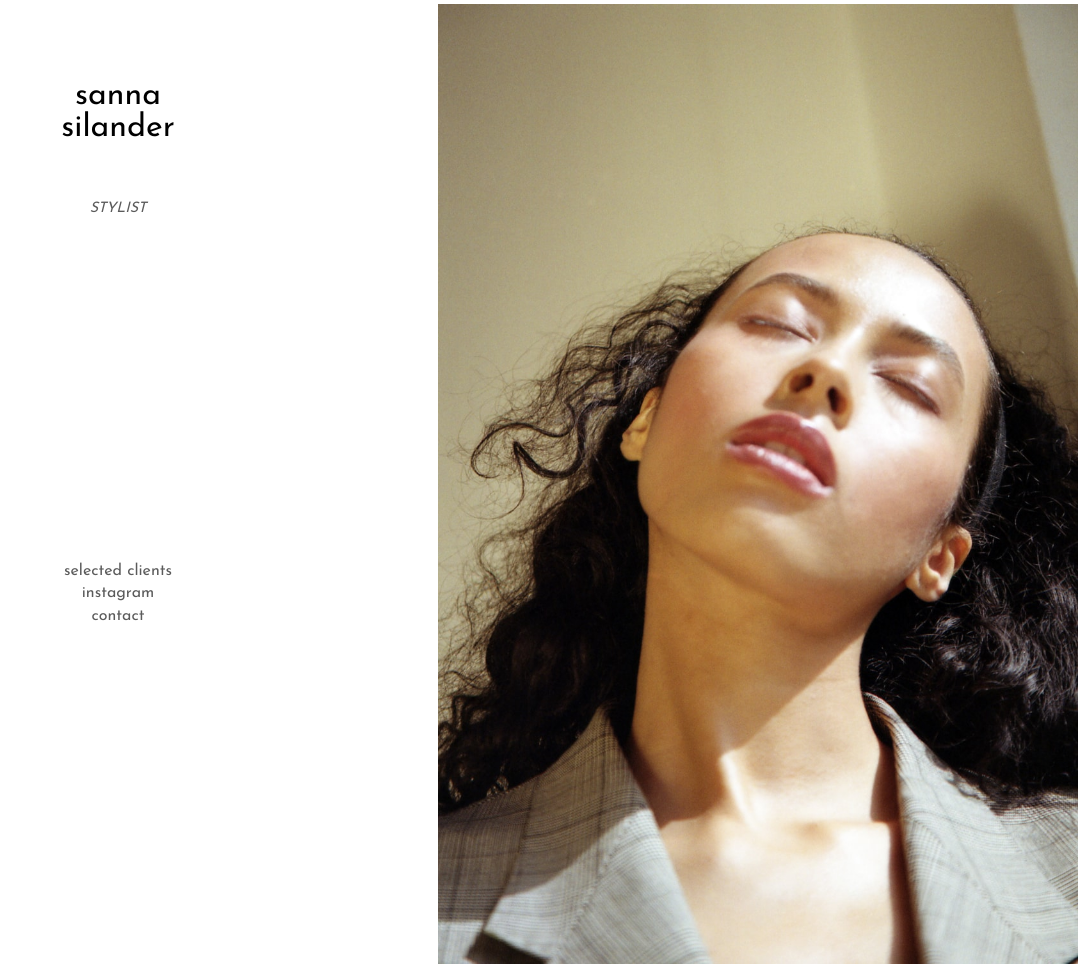
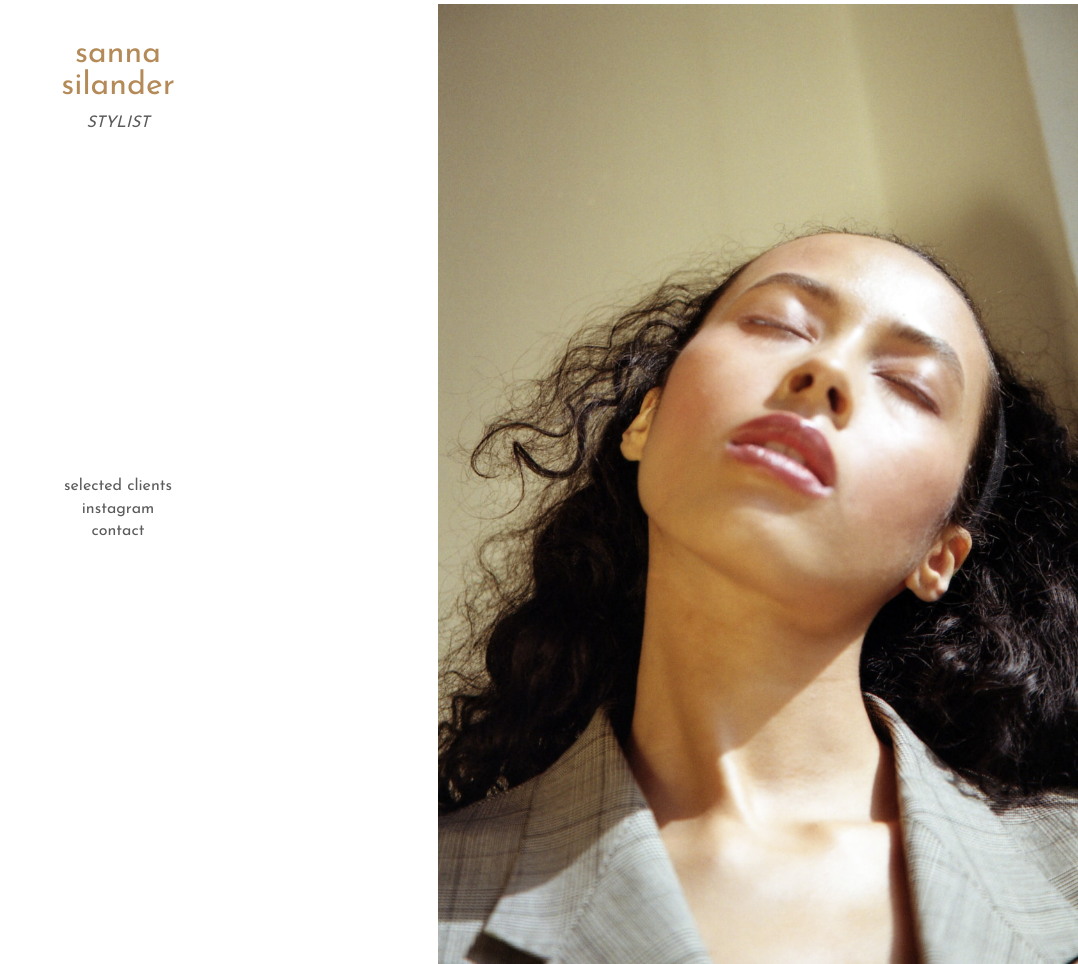
Before and after one commit to joonassuo/joonassuo.github.io, a plain HTML site: page sannasilander/index.html in a window 1280 px wide. Shown: the top 964 px of the page, without its empty margins (202-1280 px from the left). Drawn offline with nearby package versions, Linux system fonts and the light colour scheme.

Commit message:
ui changes, added code for mobile landscape

```diff
--- a/sannasilander/css/style.css
+++ b/sannasilander/css/style.css
@@ -15,15 +15,12 @@ body {
 .clients,
 .name,
 .links {
-  position: absolute;
-  left: 50%;
-  transform: translateX(-50%);
+  width: 100%;
   text-align: center;
 }
 
 .name {
-  top: 10%;
-  width: 100%;
+  margin-top: 30%;
   font-size: 2em;
   z-index: 1;
   color: rgb(0, 0, 0);
@@ -31,18 +28,11 @@ body {
 
 .bio,
 .clients {
-  width: 100%;
+  margin-top: 2%;
   font-style: italic;
   font-size: 1em;
   color: rgb(91, 91, 91);
-  top: 25%;
-}
-
-.bio {
-  display: block;
-  width: 40%;
-  line-height: 1.2em;
-  font-size: 0.9em;
+  height: 25%;
 }
 
 .clients {
@@ -52,7 +42,6 @@ body {
 
 .links {
   line-height: 1.4em;
-  top: 70%;
   font-size: 1em;
   color: rgb(0, 0, 0);
 }
@@ -115,6 +104,18 @@ a:hover,
 
   .grid-col {
     width: 70%;
+  }
+}
+
+@media only screen and (min-device-width: 700px) and (max-device-width: 900px) and (orientation: landscape) {
+  .name {
+    margin-top: 6%;
+    color: #b38a58;
+  }
+
+  .bio,
+  .clients {
+    height: 45%;
   }
 }
 
@@ -203,7 +204,7 @@ a:hover,
   }
 
   .menu {
-    margin-top: 10%;
+    margin-top: 3em;
     text-align: center;
     position: relative;
     left: 50%;
@@ -213,9 +214,8 @@ a:hover,
 
   .menu-item {
     display: block;
-    font-size: 1.3em;
-    font-weight: 10;
-    padding-top: 1.5em;
+    font-size: 1.1em;
+    margin-bottom: 2.5em;
     text-transform: uppercase;
   }
 
@@ -226,7 +226,7 @@ a:hover,
   .contact {
     border-top: 1px solid rgb(161, 159, 159);
     text-align: center;
-    margin-top: 4em;
+    margin-top: 3em;
   }
 
   .insta,
--- a/sannasilander/index.html
+++ b/sannasilander/index.html
@@ -60,7 +60,7 @@
                 <img src="pics/compressed/Webp.net-resizeimage (5).jpg" alt="pic5">
             </div>
             <div class="grid-item">
-                <img src="pics/compressed/Webp.net-resizeimage (21).jpg" alt="pic6">
+                <img src="pics/compressed/Webp.net-resizeimage (22).jpg" alt="pic6">
             </div>
             <div class="grid-item">
                 <img src="pics/compressed/Webp.net-resizeimage (4).jpg" alt="pic5">
@@ -75,7 +75,7 @@
                 <img src="pics/compressed/190514_LoviaAW19_599-1024x684_0HPexO1e.jpg" alt="pic2">
             </div>
             <div class="grid-item">
-                <img src="pics/compressed/Webp.net-resizeimage (11).jpg" alt="pic5">
+                <img src="pics/compressed/Webp.net-resizeimage (23).jpg" alt="pic5">
             </div>
             <div class="grid-item">
                 <img src="pics/compressed/Webp.net-resizeimage (3).jpg" alt="pic5">
```
Also changed, not shown: sannasilander/pics/compressed/Webp.net-resizeimage (22).jpg (added), sannasilander/pics/compressed/Webp.net-resizeimage (23).jpg (added).
